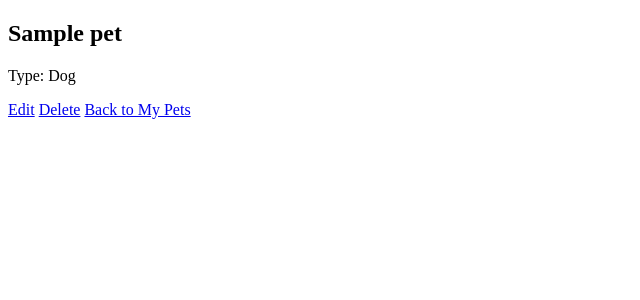
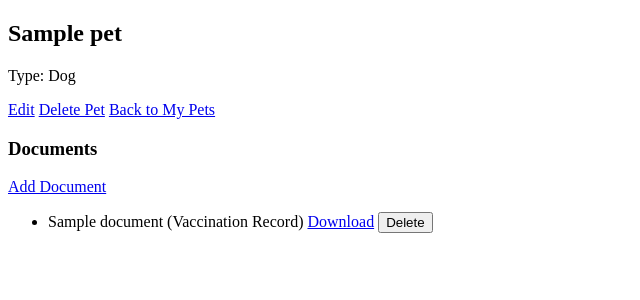
Before and after one commit to Aadit-Nagori/petdocs, a Django app: page /pets/1/ in a window 1280 px wide. Shown: the top 300 px of the page, without its empty margins (0-640 px from the left). Run offline with Django 5.2, Linux system fonts and the light colour scheme; a user stored in the database is signed in; tables that the repository leaves empty hold one stand-in row (values such as "Sample post").

Commit message:
added document upload feature
users can now upload documents to each pet which is stored in s3. still have to develop deletion of documents and viewing/download of documents

```diff
--- /dev/null
+++ b/backend/api/services.py
@@ -0,0 +1,28 @@
+from typing import BinaryIO
+
+from .models import Document, Pet
+
+MIME_TYPES = ["image/jpeg", "image/png", "application/pdf"]
+def upload_document(pet: Pet, file: BinaryIO, name: str, file_type: str) -> Document:
+
+    #validate file
+    if file.content_type not in MIME_TYPES:
+        raise TypeError("File type not accepted")
+    elif file.size > 3 * 1024 * 1024:                       #3MB
+        raise MemoryError("File size too large")
+
+    #try uploading to Supabase S3
+    try:
+        document = Document(pet=pet,name=name,file_type=file_type)
+        document.file.save(file.name,file,save=False)
+    except ConnectionError as exc:
+        raise RuntimeError('Failed to save file to Supabase') from exc
+
+    #try uploading to DB - if fails rollback S3 uploaded file
+    try:
+        document.save()
+    except Exception as exc:
+        document.file.delete(save=False)
+        raise RuntimeError('Failed to save Document Record to DB') from exc
+
+    return document
--- a/backend/api/templates/api/pet_detail.html
+++ b/backend/api/templates/api/pet_detail.html
@@ -5,7 +5,24 @@
     <h2>{{ pet.name }}</h2>
     <p>Type: {{ pet.get_pet_type_display }}</p>
     <a href="{% url 'pets:pet_update' pet.pk %}">Edit</a>
-    <a href="{% url 'pets:pet_delete' pet.pk %}">Delete</a>
+    <a href="{% url 'pets:pet_delete' pet.pk %}">Delete Pet</a>
     <a href="{% url 'pets:pet_list' %}">Back to My Pets</a>
+
+    <h3>Documents</h3>
+    <a href="{% url 'pets:document_add' pet.pk %}">Add Document</a>
+    <ul>
+        {% for doc in documents %}
+            <li>
+                {{ doc.name }} ({{ doc.get_file_type_display }})
+                <a href="{{ doc.file.url }}">Download</a>
+                <form method="post" action="{% url 'pets:document_delete' pet.pk doc.pk %}" style="display:inline">
+                    {% csrf_token %}
+                    <button type="submit">Delete</button>
+                </form>
+            </li>
+        {% empty %}
+            <li>No documents yet.</li>
+        {% endfor %}
+    </ul>
 </body>
 </html>
--- a/backend/api/urls.py
+++ b/backend/api/urls.py
@@ -8,5 +8,7 @@ urlpatterns = [
     path("add/", views.PetCreate.as_view(), name="pet_create"),
     path("<int:pk>/", views.pet_detail, name="pet_detail"),
     path("<int:pk>/edit/", views.PetUpdate.as_view(), name="pet_update"),
-    path("<int:pk>/delete/", views.PetDelete.as_view(), name="pet_delete")
+    path("<int:pk>/delete/", views.PetDelete.as_view(), name="pet_delete"),
+    path("<int:pk>/documents/add/", views.document_add, name="document_add"),
+    path("<int:pk>/documents/<int:doc_pk>/delete/", views.document_delete, name="document_delete")  # noqa: E501
 ]
--- a/backend/api/views.py
+++ b/backend/api/views.py
@@ -1,11 +1,13 @@
 from django.contrib.auth.decorators import login_required
 from django.contrib.auth.mixins import LoginRequiredMixin
 from django.http import HttpRequest, HttpResponse
-from django.shortcuts import get_object_or_404, render
+from django.shortcuts import get_object_or_404, redirect, render
 from django.urls import reverse_lazy
 from django.views import generic
 
-from .models import Pet
+from .forms import DocumentForm
+from .models import Document, Pet
+from .services import upload_document
 
 
 @login_required
@@ -16,7 +18,8 @@ def pet_list(request: HttpRequest) -> HttpResponse:
 @login_required
 def pet_detail(request: HttpRequest, pk: int) -> HttpResponse:
     pet = get_object_or_404(Pet, pk=pk, owner=request.user)
-    return render(request, "api/pet_detail.html", {"pet": pet})
+    documents = Document.objects.filter(pet=pet)
+    return render(request, "api/pet_detail.html", {"pet": pet, "documents": documents})
 
 
 class PetCreate(LoginRequiredMixin, generic.CreateView):
@@ -45,3 +48,27 @@ class PetDelete(LoginRequiredMixin, generic.DeleteView):
 
     def get_queryset(self):
         return Pet.objects.filter(owner=self.request.user)
+
+@login_required
+def document_add(request: HttpRequest, pk: int) -> HttpResponse:
+    pet = get_object_or_404(Pet, pk=pk, owner=request.user)
+    if request.method == 'POST':
+        form = DocumentForm(request.POST, request.FILES)
+        if form.is_valid():
+            try:
+                upload_document(
+                    pet=pet,
+                    file=form.cleaned_data['file'],
+                    name=form.cleaned_data['name'],
+                    file_type=form.cleaned_data['file_type']
+                )
+                return redirect('pets:pet_detail', pk=pk)
+            except Exception as e:
+                print(f"file upload failed with exception {e}")
+    else:
+        form = DocumentForm()
+    return render(request, 'api/document_form.html', {"form":form, "pet": pet})
+
+@login_required
+def document_delete(request: HttpRequest, doc_pk: int) -> HttpResponse:
+    pass
```
Also changed, not shown: backend/api/forms.py (added, +9 -0 lines), backend/api/templates/api/document_form.html (added, +13 -0 lines).
